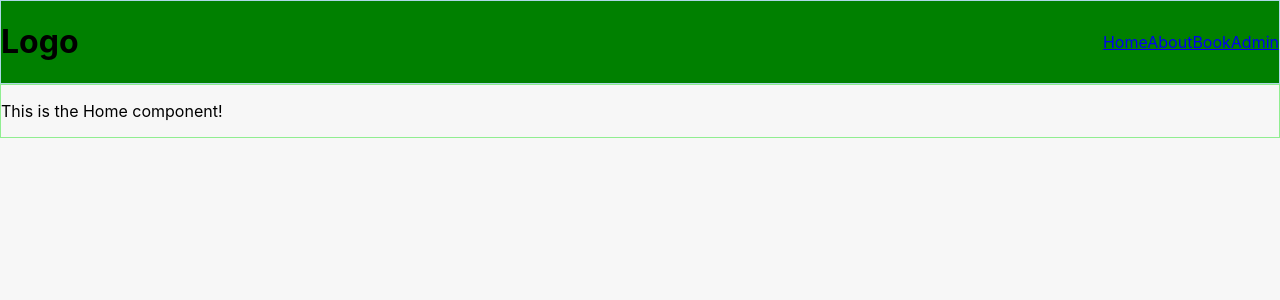
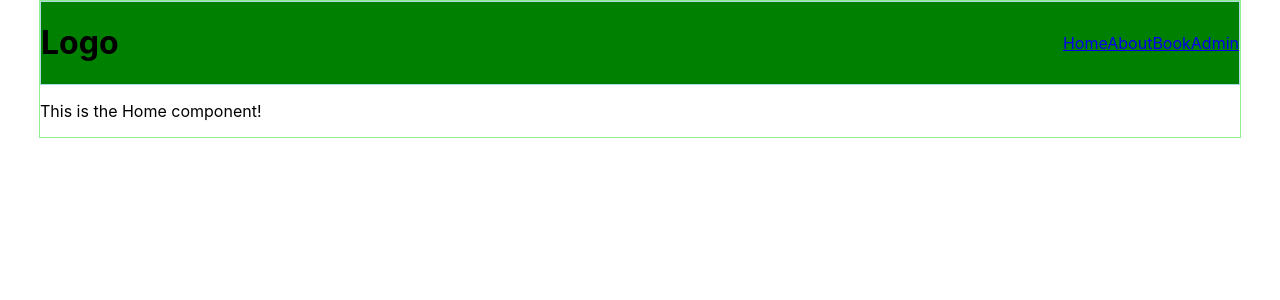
Before and after one commit to mhedengren/react-restaurant-booking, a React (Create React App) app: page / in a window 1280 px wide. Shown: the top 300 px of the page. Built offline with nearby package versions, Linux system fonts and the light colour scheme.

Commit message:
added basic structure for sass

```diff
--- a/src/App.css
+++ /dev/null
@@ -1,6 +0,0 @@
-body {
-  background: #f7f7f7;
-}
-.main-wrapper {
-  border: 1px solid lightgreen;
-}
--- /dev/null
+++ b/src/App.scss
@@ -0,0 +1,17 @@
+@import 'variables';
+/* Mobil + grundlayout */
+// body {
+//   background: $background;
+// }
+.main-wrapper {
+  border: 1px solid lightgreen;
+  max-width: 1200px;
+  margin: 0 auto;
+
+}
+
+/* Tablet och desktop */
+@media screen and (min-width: 768px){
+
+
+}
--- a/src/App.tsx
+++ b/src/App.tsx
@@ -1,6 +1,6 @@
 import React from 'react'
 import { BrowserRouter, Route, Switch } from 'react-router-dom'
-import './App.css'
+import './App.scss'
 import Home from './components/Home/Home'
 import About from './components/About/About'
 import NotFound from './components/NotFound/NotFound'
@@ -15,8 +15,8 @@ class App extends React.Component<{}, {}> {
   render() {
     return (
       <BrowserRouter>
-        <Header />
           <main className="main-wrapper">
+          <Header />
             <Switch>
               <Route path="/" component={Home} exact />
               <Route path="/about" component={About} />
--- a/src/components/Header/header.scss
+++ b/src/components/Header/header.scss
@@ -9,5 +9,10 @@ header {
 .logo-wrapper a:link, a:visited {
     text-decoration: none;
     color: #000;
+}
+
+/* Tablet och desktop */
+@media screen and (min-width: 768px){
+
 
 }
--- /dev/null
+++ b/src/variables.scss
@@ -0,0 +1,2 @@
+$bodyFamily: 'Arial', sans-serif;
+$background: #000;
```
